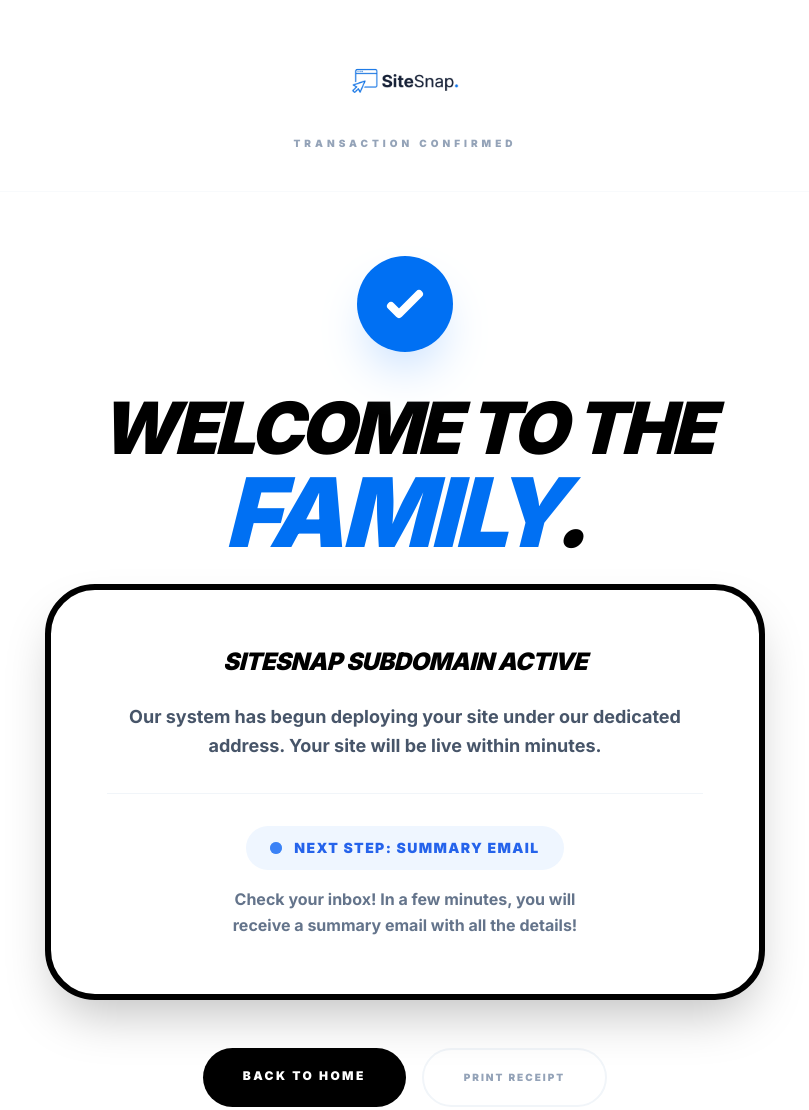
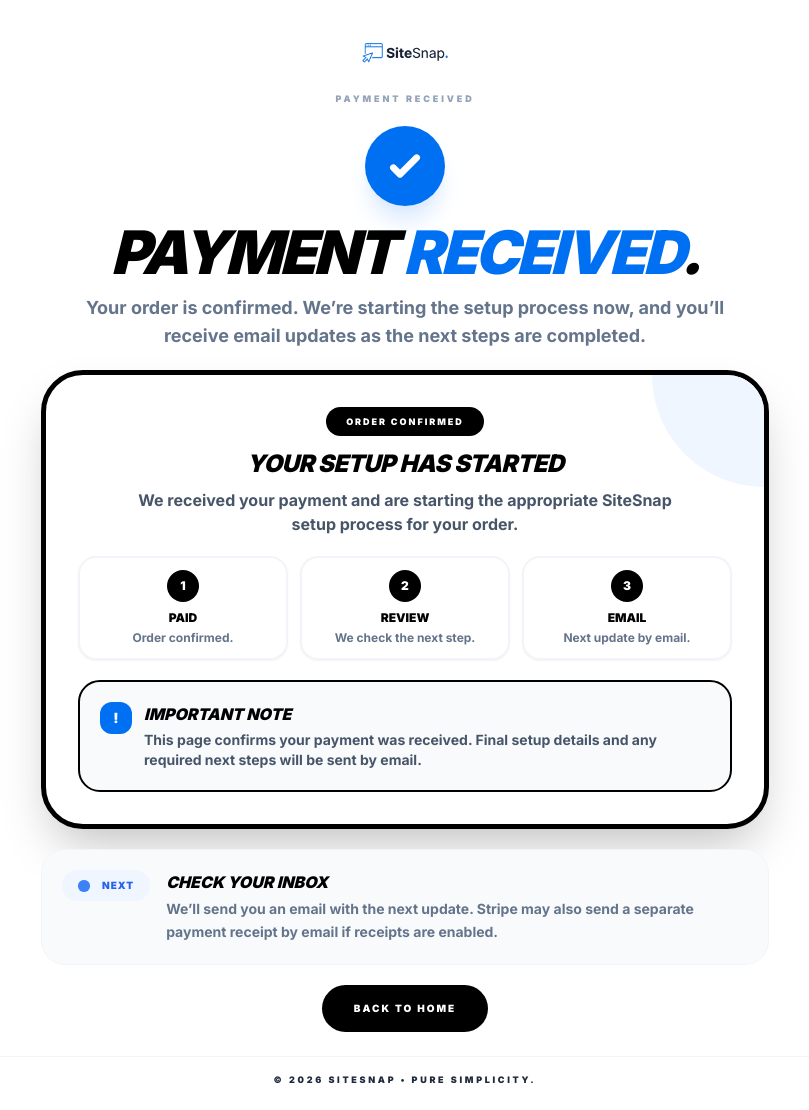
Before and after one commit to levydave1/trysitesnap, a plain HTML site: page success.html in a window 1280 px wide. Shown: the top 1110 px of the page, without its empty margins (235-1044 px from the left). Drawn offline with nearby package versions, Linux system fonts and the light colour scheme.

Commit message:
Update success.html

```diff
--- a/success.html
+++ b/success.html
@@ -3,121 +3,227 @@
 <head>
     <meta charset="UTF-8">
     <meta name="viewport" content="width=device-width, initial-scale=1.0">
-    <title>Payment Successful | SiteSnap</title>
+    <title>Payment Received | SiteSnap</title>
     <script src="https://cdn.tailwindcss.com"></script>
     <link href="https://fonts.googleapis.com/css2?family=Inter:wght@400;600;700;800;900&display=swap" rel="stylesheet">
     <style>
-        body { font-family: 'Inter', sans-serif; background-color: #ffffff; color: #000; }
-        .electric-blue { color: #0070f3; }
-        .bg-electric-blue { background-color: #0070f3; }
-        .premium-border { border: 6px solid #000; }
+        body {
+            font-family: 'Inter', sans-serif;
+            background-color: #ffffff;
+            color: #000;
+        }
+
+        .electric-blue {
+            color: #0070f3;
+        }
+
+        .bg-electric-blue {
+            background-color: #0070f3;
+        }
+
+        .premium-border {
+            border: 5px solid #000;
+        }
 
         .success-check {
-            animation: scaleIn 0.5s cubic-bezier(0.175, 0.885, 0.32, 1.275) forwards;
+            animation: scaleIn 0.45s cubic-bezier(0.175, 0.885, 0.32, 1.275) forwards;
         }
 
         @keyframes scaleIn {
-            from { transform: scale(0); opacity: 0; }
-            to { transform: scale(1); opacity: 1; }
+            from {
+                transform: scale(0);
+                opacity: 0;
+            }
+
+            to {
+                transform: scale(1);
+                opacity: 1;
+            }
         }
 
-        .floating {
-            animation: floating 3s ease-in-out infinite;
+        .fade-up {
+            animation: fadeUp 0.45s ease-out forwards;
         }
 
-        @keyframes floating {
-            0% { transform: translateY(0px); }
-            50% { transform: translateY(-10px); }
-            100% { transform: translateY(0px); }
+        @keyframes fadeUp {
+            from {
+                opacity: 0;
+                transform: translateY(10px);
+            }
+
+            to {
+                opacity: 1;
+                transform: translateY(0);
+            }
+        }
+
+        @media (max-width: 480px) {
+            .premium-border {
+                border-width: 4px;
+            }
         }
     </style>
 </head>
-<body class="antialiased">
 
-    <header class="max-w-7xl mx-auto px-6 py-10 flex flex-col items-center border-b border-slate-50">
-        <img src="https://raw.githubusercontent.com/levydave1/trysitesnap/refs/heads/main/logo.png" alt="SiteSnap" class="h-20 w-auto mb-4">
-        <div class="text-[10px] font-black uppercase tracking-[0.4em] text-slate-400">Transaction Confirmed</div>
+<body class="antialiased overflow-x-hidden min-h-screen flex flex-col">
+
+    <header class="max-w-6xl mx-auto w-full px-6 pt-5 pb-3 flex flex-col items-center">
+        <img src="https://raw.githubusercontent.com/levydave1/trysitesnap/refs/heads/main/logo.png" alt="SiteSnap" class="h-14 md:h-16 w-auto mb-2">
+        <div class="text-[9px] font-black uppercase tracking-[0.32em] text-slate-400 text-center">Payment Received</div>
     </header>
 
-    <main class="max-w-3xl mx-auto px-6 pb-24 pt-16 text-center">
-
-        <div class="mb-10 inline-block success-check">
-            <div class="w-24 h-24 bg-electric-blue rounded-full flex items-center justify-center shadow-2xl shadow-blue-200">
-                <svg class="w-12 h-12 text-white" fill="none" stroke="currentColor" viewBox="0 0 24 24" stroke-width="4">
+    <main class="max-w-3xl mx-auto w-full px-5 pb-6 pt-2 text-center flex-1 flex flex-col justify-center">
+        <div class="mb-4 inline-block success-check mx-auto">
+            <div class="w-16 h-16 md:w-20 md:h-20 bg-electric-blue rounded-full flex items-center justify-center shadow-xl shadow-blue-100">
+                <svg class="w-8 h-8 md:w-10 md:h-10 text-white" fill="none" stroke="currentColor" viewBox="0 0 24 24" stroke-width="4" aria-hidden="true">
                     <path stroke-linecap="round" stroke-linejoin="round" d="M5 13l4 4L19 7"></path>
                 </svg>
             </div>
         </div>
 
-        <h1 class="text-5xl md:text-7xl font-black italic tracking-tighter mb-6 leading-none uppercase">
-    WELCOME TO THE <br>
-    <span class="text-6xl md:text-8xl">
-        <span class="electric-blue">FAMILY</span>.
-    </span>
-</h1>
+        <h1 class="text-4xl md:text-6xl font-black italic tracking-tighter mb-3 leading-none uppercase fade-up">
+            Payment <span class="electric-blue">Received</span>.
+        </h1>
 
-        <div class="premium-border rounded-[50px] p-10 md:p-14 bg-white shadow-2xl mb-12 relative overflow-hidden">
-            <div class="absolute top-0 right-0 w-32 h-32 bg-blue-50 rounded-bl-full -z-10"></div>
+        <p class="text-slate-500 text-base md:text-lg font-bold leading-relaxed max-w-2xl mx-auto mb-5 fade-up">
+            Your order is confirmed. We’re starting the setup process now, and you’ll receive email updates as the next steps are completed.
+        </p>
 
-            <div id="plan-content" class="space-y-6 text-center">
-                <p class="text-xl font-bold text-slate-400 animate-pulse">VERIFYING YOUR ORDER...</p>
+        <section class="premium-border rounded-[30px] md:rounded-[42px] p-5 md:p-8 bg-white shadow-2xl mb-5 relative overflow-hidden text-left fade-up">
+            <div class="absolute top-0 right-0 w-28 h-28 bg-blue-50 rounded-bl-full -z-10"></div>
+
+            <div class="text-center mb-5">
+                <div id="plan-badge" class="inline-flex items-center justify-center bg-black text-white px-5 py-2 rounded-full text-[9px] font-black uppercase tracking-[0.22em] mb-3">
+                    Order Confirmed
+                </div>
+
+                <h2 id="plan-title" class="text-xl md:text-2xl font-black uppercase italic tracking-tight mb-2">
+                    Setup Started
+                </h2>
+
+                <p id="plan-description" class="text-slate-600 font-bold text-sm md:text-base leading-relaxed max-w-xl mx-auto">
+                    We’re preparing your SiteSnap setup and will email you as soon as the next step is ready.
+                </p>
             </div>
 
-            <hr class="my-8 border-slate-100">
+            <div id="plan-details" class="grid grid-cols-3 gap-2 md:gap-3 mb-5"></div>
 
-            <div class="flex flex-col items-center gap-4">
-                <div class="bg-blue-50 px-6 py-3 rounded-full flex items-center gap-3">
+            <div class="rounded-[22px] border-2 border-black bg-slate-50 p-4 md:p-5">
+                <div class="flex items-start gap-3">
+                    <div class="w-8 h-8 rounded-xl bg-electric-blue text-white flex items-center justify-center font-black shrink-0 text-sm">!</div>
+                    <div>
+                        <h3 class="font-black uppercase italic text-sm md:text-base mb-1">Important note</h3>
+                        <p id="important-note" class="text-slate-600 font-bold text-xs md:text-sm leading-relaxed">
+                            This page confirms your payment was received. Final setup confirmation will be sent by email after the relevant setup step is completed.
+                        </p>
+                    </div>
+                </div>
+            </div>
+        </section>
+
+        <section class="bg-slate-50 border border-slate-100 rounded-[24px] p-4 md:p-5 mb-5 text-left fade-up">
+            <div class="flex items-start gap-4">
+                <div class="bg-blue-50 px-4 py-2 rounded-full flex items-center gap-3 shrink-0">
                     <span class="relative flex h-3 w-3">
                         <span class="animate-ping absolute inline-flex h-full w-full rounded-full bg-blue-400 opacity-75"></span>
                         <span class="relative inline-flex rounded-full h-3 w-3 bg-blue-500"></span>
                     </span>
-                    <p class="text-sm font-black uppercase tracking-widest text-blue-600">Next Step: Summary Email</p>
+                    <span class="text-[10px] font-black uppercase tracking-widest text-blue-600">Next</span>
                 </div>
-                <p class="text-slate-500 font-bold max-w-sm leading-relaxed">
-                    Check your inbox! In a few minutes, you will receive a summary email with all the details!
-                </p>
+
+                <div>
+                    <h3 class="font-black uppercase italic text-base mb-1">Check your inbox</h3>
+                    <p class="text-slate-500 font-bold text-sm leading-relaxed">
+                        We’ll send you an email with the next update. Stripe may also send a separate payment receipt by email if receipts are enabled.
+                    </p>
+                </div>
             </div>
+        </section>
+
+        <div class="flex justify-center fade-up">
+            <a href="/" class="bg-black text-white px-8 py-4 rounded-full font-black uppercase text-[10px] tracking-[0.2em] hover:bg-slate-800 transition-all">
+                Back to Home
+            </a>
         </div>
-
-        <div class="flex flex-col md:flex-row gap-4 justify-center">
-            <a href="/" class="bg-black text-white px-10 py-5 rounded-full font-black uppercase text-xs tracking-[0.2em] hover:bg-slate-800 transition-all">Back to Home</a>
-            <button onclick="window.print()" class="border-2 border-slate-100 text-slate-400 px-10 py-5 rounded-full font-black uppercase text-[10px] tracking-[0.2em] hover:text-black hover:border-black transition-all">Print Receipt</button>
-        </div>
-
     </main>
 
-    <footer class="py-12 text-center bg-white border-t border-slate-100">
-        <p class="text-slate-800 text-xs font-black uppercase tracking-[0.4em]">© 2026 SiteSnap • Pure Simplicity.</p>
+    <footer class="py-4 text-center bg-white border-t border-slate-100">
+        <p class="text-slate-800 text-[9px] font-black uppercase tracking-[0.3em]">© 2026 SiteSnap • Pure Simplicity.</p>
     </footer>
 
     <script>
         const urlParams = new URLSearchParams(window.location.search);
-        const plan = urlParams.get('plan') || 'subdomain';
-        const contentArea = document.getElementById('plan-content');
+        const plan = (urlParams.get('plan') || 'general').toLowerCase();
 
-        const messages = {
-            'subdomain': {
-                title: 'SITESNAP SUBDOMAIN ACTIVE',
-                desc: 'Our system has begun deploying your site under our dedicated address. Your site will be live within minutes.'
+        const contentArea = {
+            badge: document.getElementById('plan-badge'),
+            title: document.getElementById('plan-title'),
+            description: document.getElementById('plan-description'),
+            details: document.getElementById('plan-details'),
+            note: document.getElementById('important-note')
+        };
+
+        const plans = {
+            subdomain: {
+                badge: 'SiteSnap Subdomain',
+                title: 'Your setup has started',
+                description: 'We’re preparing your website on a SiteSnap-managed subdomain — the fastest path to getting online.',
+                note: 'Your payment is confirmed. We’ll email you when your SiteSnap subdomain setup is ready or if anything else is needed.',
+                steps: [
+                    ['1', 'Paid', 'Order confirmed.'],
+                    ['2', 'Setup', 'Subdomain setup starts.'],
+                    ['3', 'Email', 'Next update by email.']
+                ]
             },
-            'existing': {
-                title: 'CONNECTION IN PROGRESS',
-                desc: 'We have started the process of linking your owned domain. Once DNS propagation is detected, your site will go live automatically.'
+            existing: {
+                badge: 'Existing Domain',
+                title: 'Domain connection started',
+                description: 'We received your order and will guide you through connecting your existing domain to your SiteSnap website.',
+                note: 'Your payment is confirmed, but your existing domain is not connected automatically from this page. We’ll email you the DNS/domain steps.',
+                steps: [
+                    ['1', 'Paid', 'Order confirmed.'],
+                    ['2', 'Review', 'Connection steps prepared.'],
+                    ['3', 'Email', 'DNS guidance sent.']
+                ]
             },
-            'new': {
-                title: 'DOMAIN SECURED',
-                desc: 'Your new domain purchase was successful! Our concierge team is now configuring the settings for you.'
+            new: {
+                badge: 'New Domain',
+                title: 'Domain registration is starting',
+                description: 'We received your payment and are starting the registration process for your selected domain.',
+                note: 'This page confirms your payment only. Your domain is not considered secured until registration is completed and confirmed by email.',
+                steps: [
+                    ['1', 'Paid', 'Order confirmed.'],
+                    ['2', 'Register', 'We attempt registration.'],
+                    ['3', 'Email', 'Status confirmed by email.']
+                ]
+            },
+            general: {
+                badge: 'Order Confirmed',
+                title: 'Your setup has started',
+                description: 'We received your payment and are starting the appropriate SiteSnap setup process for your order.',
+                note: 'This page confirms your payment was received. Final setup details and any required next steps will be sent by email.',
+                steps: [
+                    ['1', 'Paid', 'Order confirmed.'],
+                    ['2', 'Review', 'We check the next step.'],
+                    ['3', 'Email', 'Next update by email.']
+                ]
             }
         };
 
-        const activeMsg = messages[plan] || messages['subdomain'];
+        const activePlan = plans[plan] || plans.general;
 
-        contentArea.innerHTML = `
-            <h3 class="text-2xl font-black uppercase italic mb-2 tracking-tight">${activeMsg.title}</h3>
-            <p class="text-slate-600 font-bold text-lg leading-relaxed max-w-xl mx-auto">
-                ${activeMsg.desc}
-            </p>
-        `;
+        contentArea.badge.innerText = activePlan.badge;
+        contentArea.title.innerText = activePlan.title;
+        contentArea.description.innerText = activePlan.description;
+        contentArea.note.innerText = activePlan.note;
+
+        contentArea.details.innerHTML = activePlan.steps.map(step => `
+            <div class="bg-white border-2 border-slate-100 rounded-[18px] p-3 text-center shadow-sm">
+                <div class="w-8 h-8 bg-black text-white rounded-full flex items-center justify-center mx-auto mb-2 font-black text-xs">${step[0]}</div>
+                <h4 class="font-black uppercase text-[10px] md:text-xs mb-1">${step[1]}</h4>
+                <p class="text-slate-500 font-bold text-[10px] md:text-xs leading-snug">${step[2]}</p>
+            </div>
+        `).join('');
     </script>
 </body>
 </html>
```
